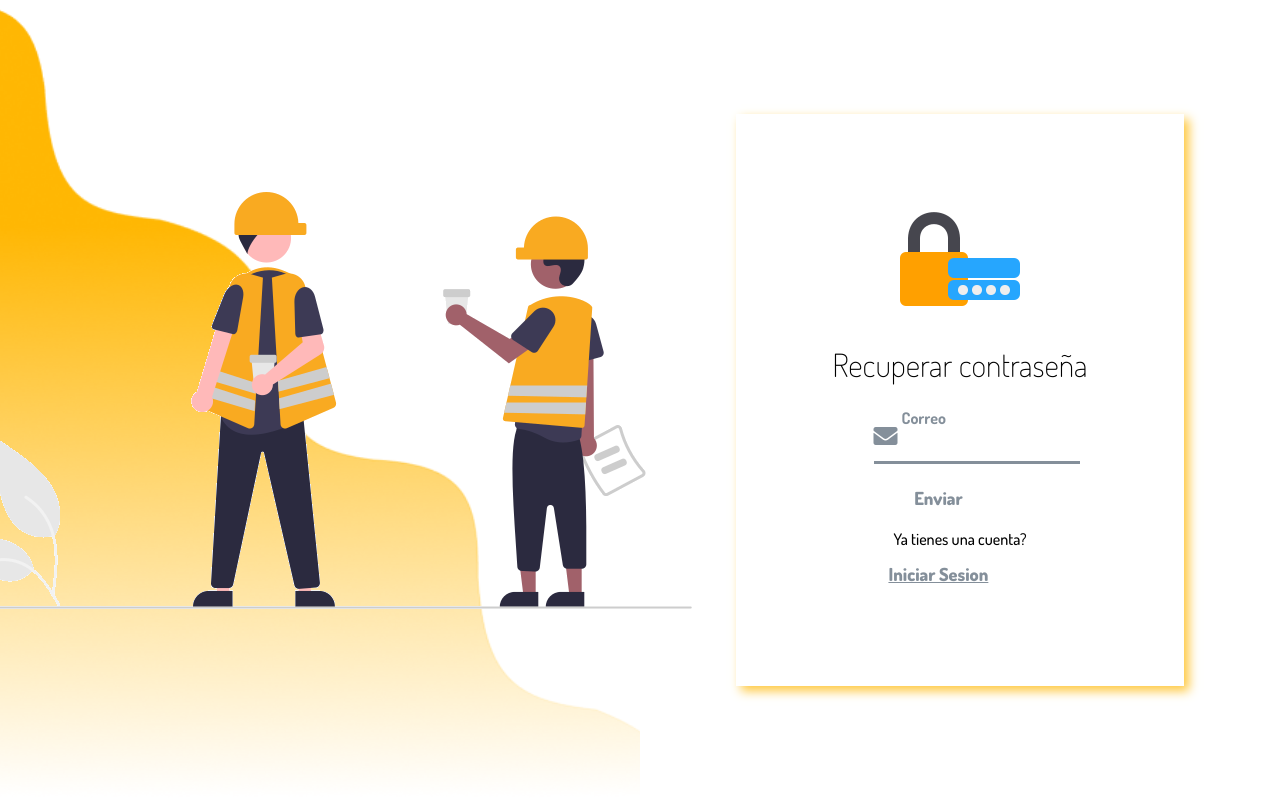
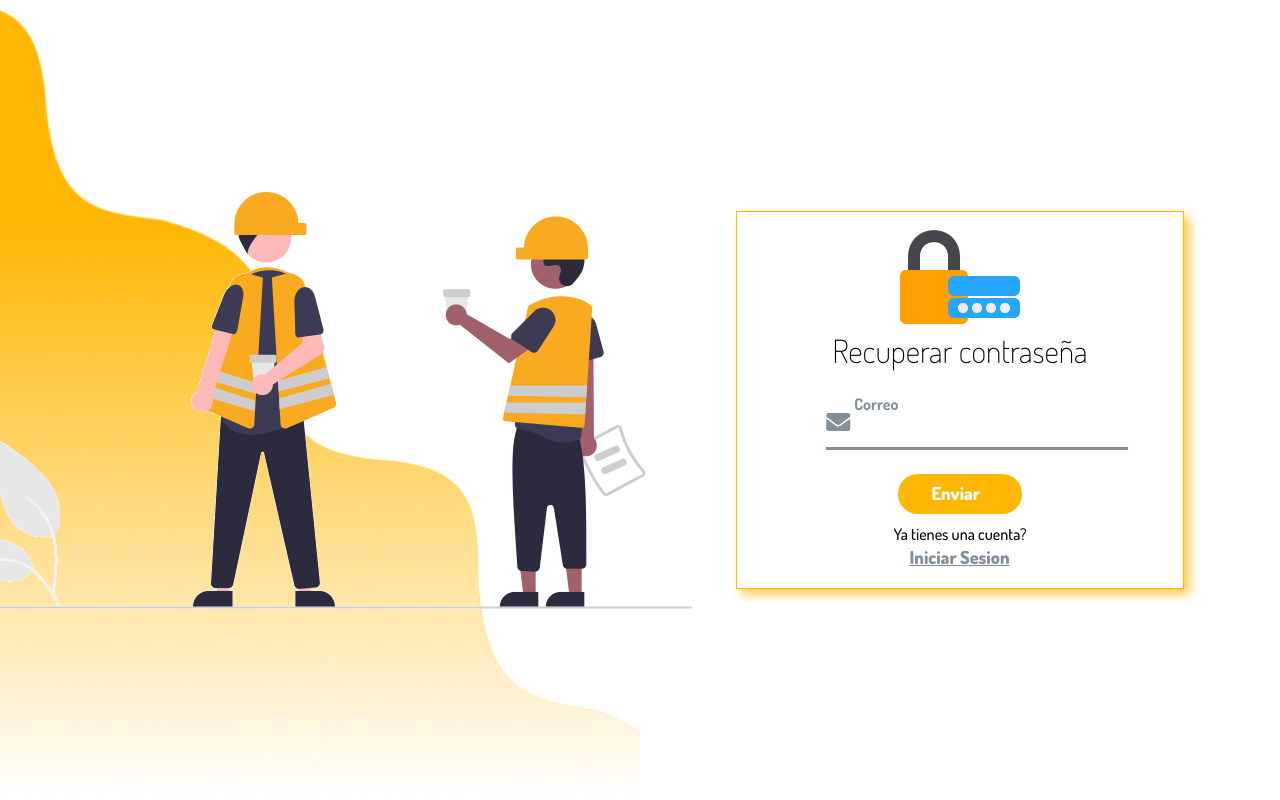
Before and after one commit to DonJavier00/FerroGameza, a PHP site: the page made by proyecto php/Login Ferreteria/recuperar.php in a window 1280 px wide. Run offline with PHP 8.4, Linux system fonts and the light colour scheme.

Commit message:
cambios Login

```diff
--- a/proyecto php/Login Ferreteria/styles/main.css
+++ b/proyecto php/Login Ferreteria/styles/main.css
@@ -87,13 +87,8 @@
 }
 /*formulario */
 .login-form{
-<<<<<<< HEAD
   height: auto;
-  padding: 80px;
-=======
- width: 95%;
- height: auto;
->>>>>>> 2348bb71d1ecf57b49bdb96853eb33a10287a18b
+
   border: 1px solid #ffb703;
   box-shadow: 5px 5px 10px  #ffc83d;
 
@@ -132,9 +127,7 @@
 .btn-login:hover{
   background-color: rgb(246, 246, 255);
 	box-shadow: 2px 5px 20px 4px #ffc532;
-
-
-<<<<<<< HEAD
+}
 .btn-login a {
   border-radius: 3rem;
   width: 45%;
@@ -152,8 +145,7 @@
   cursor: pointer;
   background-color: #ffffff;
   color: #ffb703;
-=======
->>>>>>> 2348bb71d1ecf57b49bdb96853eb33a10287a18b
+
 }
 .btn-login a {
   line-height: 1.6rem;
```
Also changed, not shown: proyecto php/registrar producto/partials/ver_usuarios_imports.php (+0 -28 lines).
